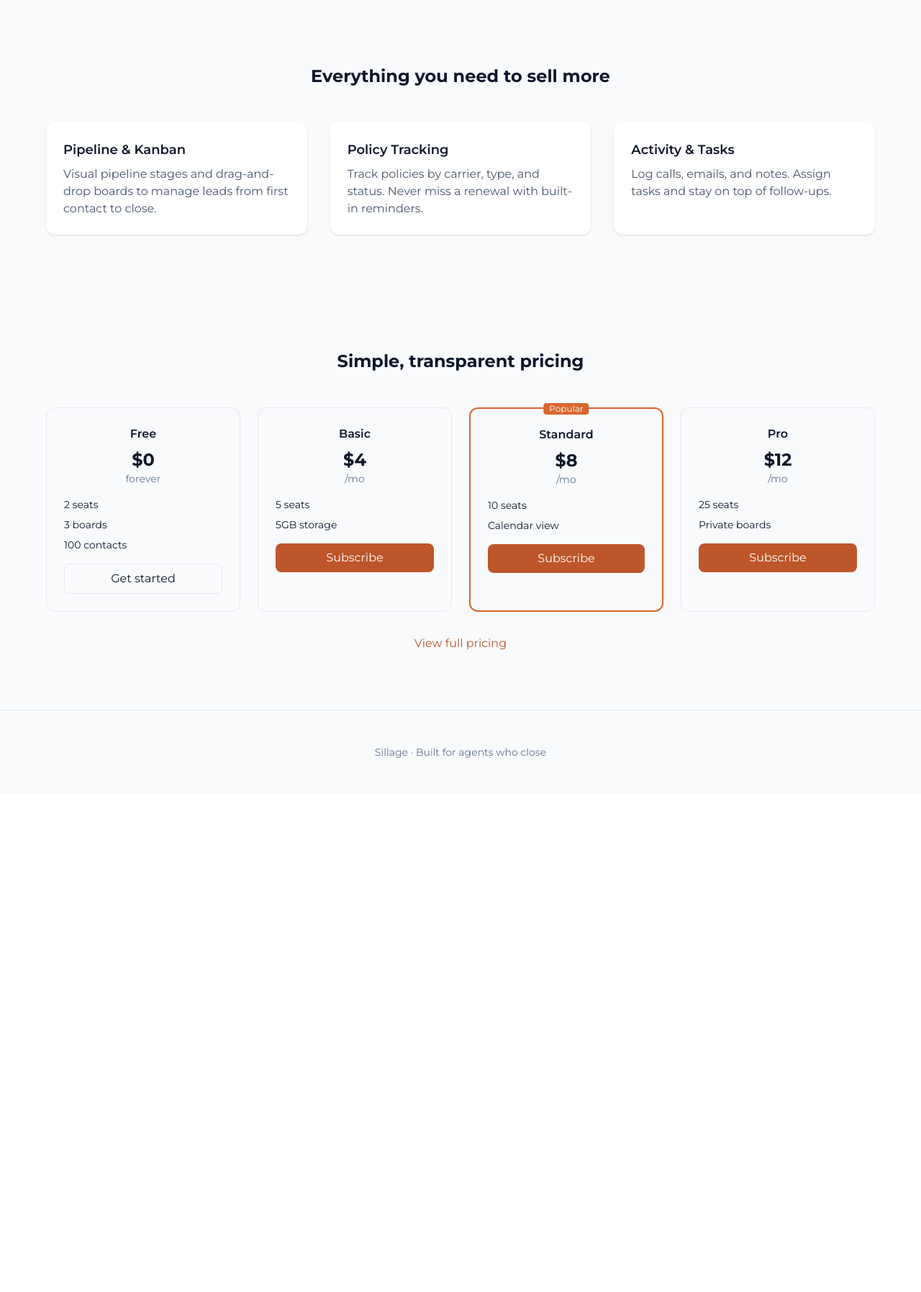
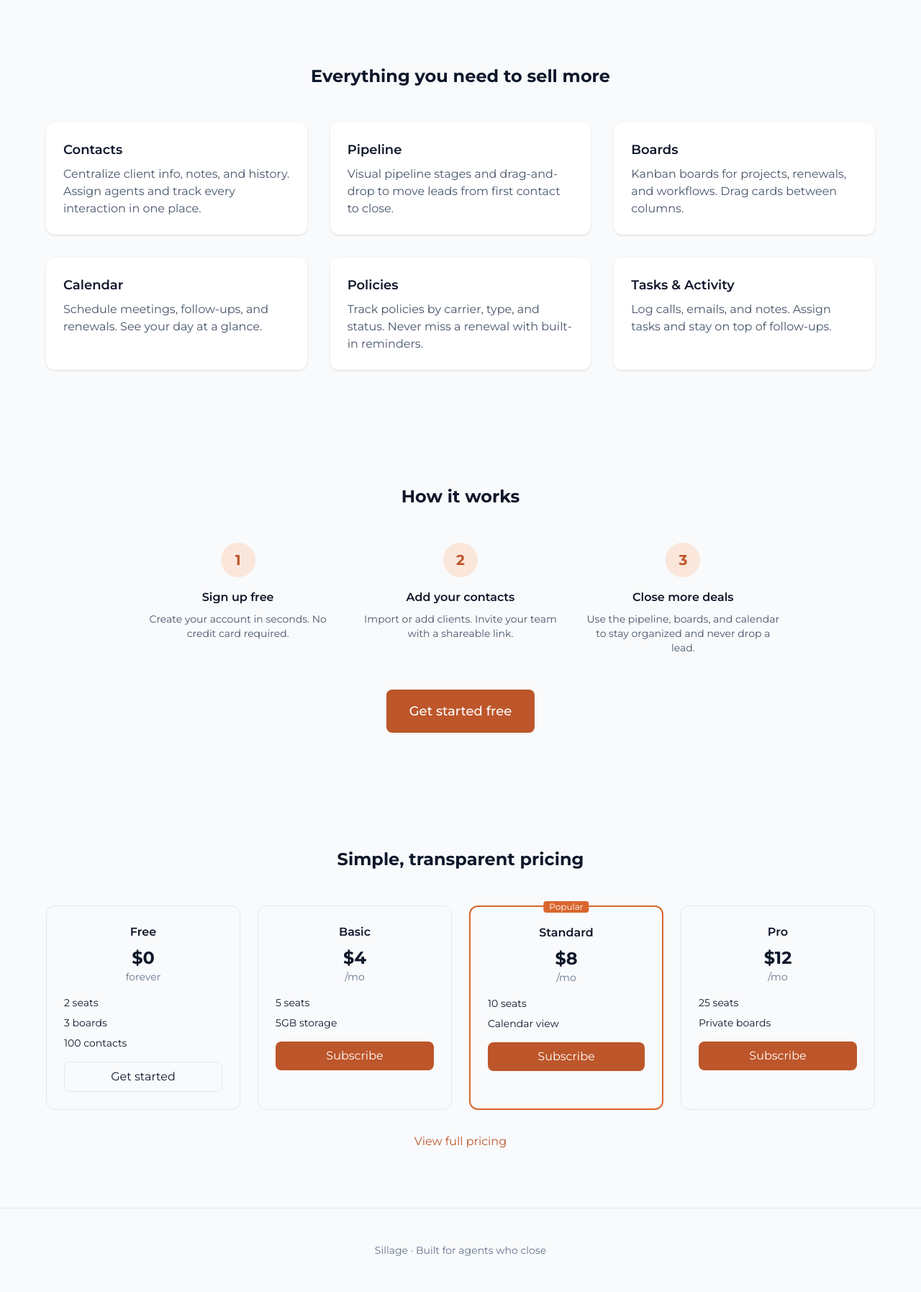
Before and after one commit to nxtcarson/sillage, a Django app: page / in a window 1280 px wide. Shown: the part 468-2263 px from the top of the page at 72% size. Before the commit the page ends 1521 px from the top, so only its background shows below. Run offline with Django 5.2, Linux system fonts and the light colour scheme; style sheets or scripts are compiled from the project's sources; some libraries are stand-ins or nearby versions.

Commit message:
Enhance role-based access control by adding require_role decorator to various views in boards and crm modules. Update landing page to improve content and layout, including new sections for user onboarding and feature highlights.

```diff
--- a/core/decorators.py
+++ b/core/decorators.py
@@ -43,7 +43,8 @@ def require_role(*roles):
                 if request.headers.get("HX-Request"):
                     return HttpResponseForbidden("<p>Please log in.</p>")
                 return redirect(reverse("login"))
-            org = getattr(request, "current_org", None)
+            from core.org import get_current_org
+            org = get_current_org(request)
             if not org:
                 return redirect(reverse("dashboard"))
             from accounts.models import OrganizationMembership
--- a/templates/landing.html
+++ b/templates/landing.html
@@ -30,17 +30,54 @@
       <h2 class="text-2xl font-bold text-center mb-12">Everything you need to sell more</h2>
       <div class="grid md:grid-cols-2 lg:grid-cols-3 gap-8">
         <div class="p-6 bg-white dark:bg-slate-800 rounded-xl shadow">
-          <h3 class="font-semibold text-lg mb-2">Pipeline & Kanban</h3>
-          <p class="text-slate-600 dark:text-slate-400">Visual pipeline stages and drag-and-drop boards to manage leads from first contact to close.</p>
+          <h3 class="font-semibold text-lg mb-2">Contacts</h3>
+          <p class="text-slate-600 dark:text-slate-400">Centralize client info, notes, and history. Assign agents and track every interaction in one place.</p>
         </div>
         <div class="p-6 bg-white dark:bg-slate-800 rounded-xl shadow">
-          <h3 class="font-semibold text-lg mb-2">Policy Tracking</h3>
+          <h3 class="font-semibold text-lg mb-2">Pipeline</h3>
+          <p class="text-slate-600 dark:text-slate-400">Visual pipeline stages and drag-and-drop to move leads from first contact to close.</p>
+        </div>
+        <div class="p-6 bg-white dark:bg-slate-800 rounded-xl shadow">
+          <h3 class="font-semibold text-lg mb-2">Boards</h3>
+          <p class="text-slate-600 dark:text-slate-400">Kanban boards for projects, renewals, and workflows. Drag cards between columns.</p>
+        </div>
+        <div class="p-6 bg-white dark:bg-slate-800 rounded-xl shadow">
+          <h3 class="font-semibold text-lg mb-2">Calendar</h3>
+          <p class="text-slate-600 dark:text-slate-400">Schedule meetings, follow-ups, and renewals. See your day at a glance.</p>
+        </div>
+        <div class="p-6 bg-white dark:bg-slate-800 rounded-xl shadow">
+          <h3 class="font-semibold text-lg mb-2">Policies</h3>
           <p class="text-slate-600 dark:text-slate-400">Track policies by carrier, type, and status. Never miss a renewal with built-in reminders.</p>
         </div>
         <div class="p-6 bg-white dark:bg-slate-800 rounded-xl shadow">
-          <h3 class="font-semibold text-lg mb-2">Activity & Tasks</h3>
+          <h3 class="font-semibold text-lg mb-2">Tasks & Activity</h3>
           <p class="text-slate-600 dark:text-slate-400">Log calls, emails, and notes. Assign tasks and stay on top of follow-ups.</p>
         </div>
+      </div>
+    </div>
+  </section>
+  <section class="py-20 px-4">
+    <div class="max-w-4xl mx-auto">
+      <h2 class="text-2xl font-bold text-center mb-12">How it works</h2>
+      <div class="grid md:grid-cols-3 gap-8">
+        <div class="text-center">
+          <div class="w-12 h-12 rounded-full bg-brand-100 dark:bg-brand-900/30 text-brand-600 dark:text-brand-400 flex items-center justify-center text-xl font-bold mx-auto mb-4">1</div>
+          <h3 class="font-semibold mb-2">Sign up free</h3>
+          <p class="text-slate-600 dark:text-slate-400 text-sm">Create your account in seconds. No credit card required.</p>
+        </div>
+        <div class="text-center">
+          <div class="w-12 h-12 rounded-full bg-brand-100 dark:bg-brand-900/30 text-brand-600 dark:text-brand-400 flex items-center justify-center text-xl font-bold mx-auto mb-4">2</div>
+          <h3 class="font-semibold mb-2">Add your contacts</h3>
+          <p class="text-slate-600 dark:text-slate-400 text-sm">Import or add clients. Invite your team with a shareable link.</p>
+        </div>
+        <div class="text-center">
+          <div class="w-12 h-12 rounded-full bg-brand-100 dark:bg-brand-900/30 text-brand-600 dark:text-brand-400 flex items-center justify-center text-xl font-bold mx-auto mb-4">3</div>
+          <h3 class="font-semibold mb-2">Close more deals</h3>
+          <p class="text-slate-600 dark:text-slate-400 text-sm">Use the pipeline, boards, and calendar to stay organized and never drop a lead.</p>
+        </div>
+      </div>
+      <div class="text-center mt-12">
+        <a href="{% url 'signup' %}" class="inline-flex px-8 py-4 bg-brand-600 text-white rounded-lg text-lg font-medium hover:bg-brand-700">Get started free</a>
       </div>
     </div>
   </section>
```
Also changed, not shown: boards/views.py (+8 -1 lines), crm/views.py (+11 -1 lines).
